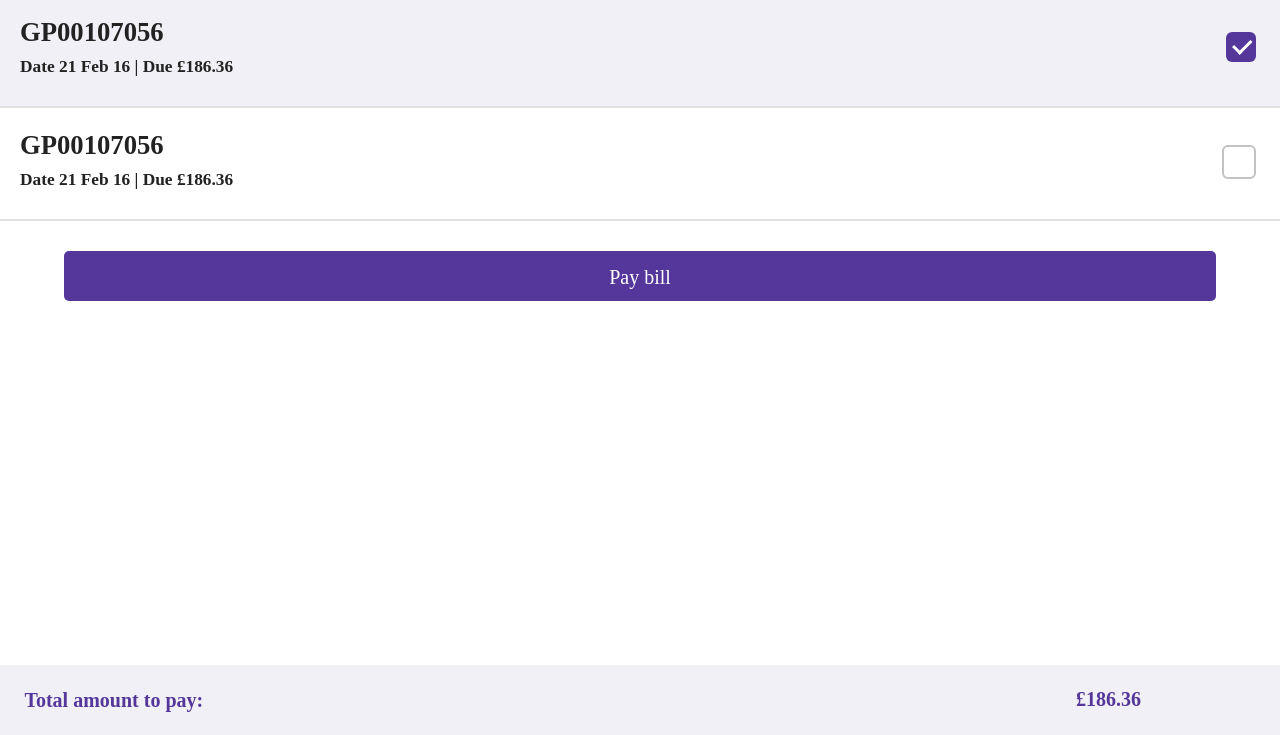
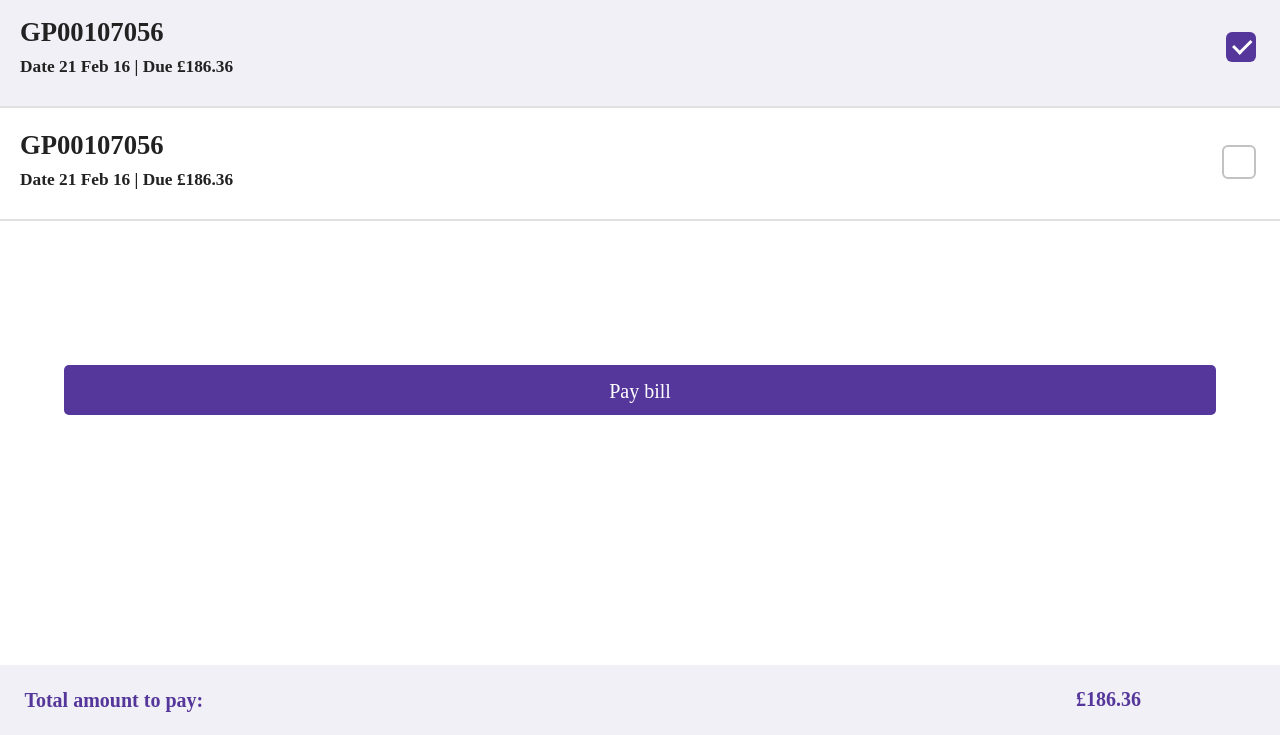
Before and after one commit to AtulMeshram/PayBill, a plain HTML site: page index.html in a window 1280 px wide. Shown: the part 65-800 px from the top of the page. Drawn offline with Linux system fonts and the light colour scheme; a web font is replaced by a local one.

Commit message:
Update main.css

```diff
--- a/css/main.css
+++ b/css/main.css
@@ -127,13 +127,15 @@ header nav a:last-child {
     text-align: center;
     text-decoration: none;
     display: inline-block;
-    position: relative;
+    position: absolute;
+    top: 50%;
     height: 50px;
     width: 90%;
     border-radius: 5px;
     font-size: 15pt;
     font-family: 'BTFont Regular';
     vertical-align: middle;
+
 }
 
 .empty-space-below-button{
```
